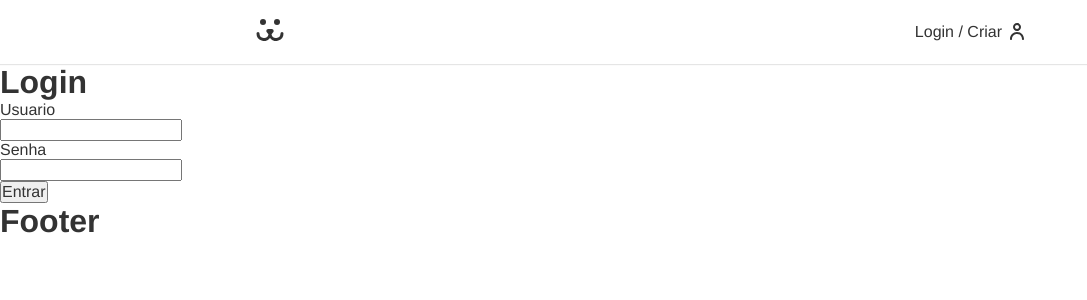
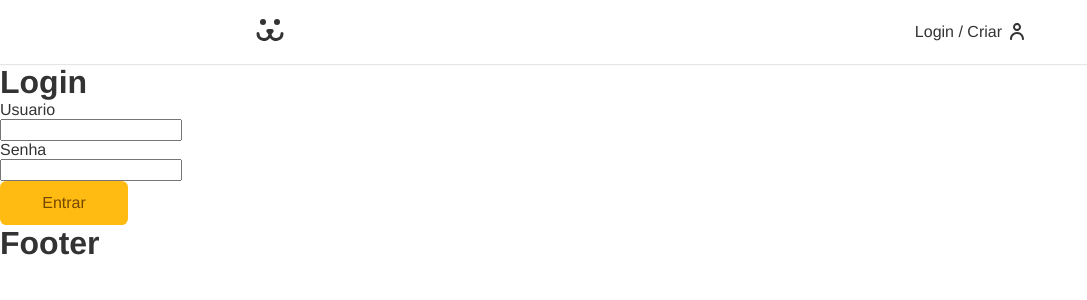
Before and after one commit to AlvesPHGA/social-dogs, a React (Vite) app: page /login in a window 1280 px wide. Shown: the top 300 px of the page, without its empty margins (0-1087 px from the left). Built offline with nearby package versions, Linux system fonts and the light colour scheme.

Commit message:
edit layout of button

```diff
--- a/src/Components/Form/Button/Button.jsx
+++ b/src/Components/Form/Button/Button.jsx
@@ -1,8 +1,8 @@
 import React from 'react';
 import { ButtonStyle } from './Button.style';
 
-const Button = ({ children }) => {
-   return <ButtonStyle>{children}</ButtonStyle>;
+const Button = ({ children, ...props }) => {
+   return <ButtonStyle {...props}>{children}</ButtonStyle>;
 };
 
 export default Button;
--- a/src/Components/Form/Button/Button.style.jsx
+++ b/src/Components/Form/Button/Button.style.jsx
@@ -1,3 +1,26 @@
 import styled from 'styled-components';
 
-export const ButtonStyle = styled.button``;
+export const ButtonStyle = styled.button`
+   font-size: 1rem;
+   font-family: var(--type-first);
+   cursor: pointer;
+   border: none;
+   border-radius: 0.4rem;
+   background: #fb1;
+   color: #764701;
+   padding: 0.8rem 1.2rem;
+   box-sizing: border-box;
+   min-width: 8rem;
+   transition: 0.1s;
+
+   &:hover,
+   &:focus {
+      outline: none;
+      box-shadow: 0 0 0 3px #fea, 0 0 0 4px #fb1;
+   }
+
+   &:disabled {
+      opacity: 0.5;
+      cursor: wait;
+   }
+`;
```
